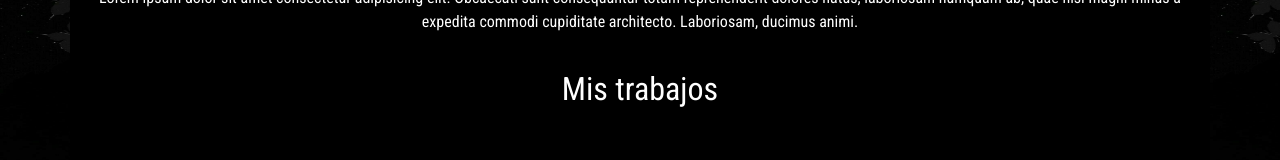
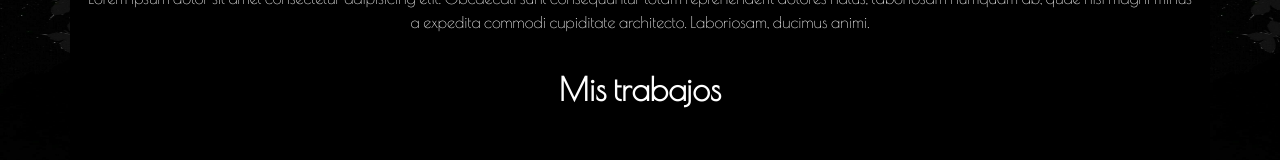
Before and after one commit to ValeriaArellano0011/LuRocoTattooStudio, a React (Create React App) app: page /artistas/1 in a window 1280 px wide. Shown: the part 727-887 px from the top of the page. Built offline with nearby package versions, Linux system fonts and the light colour scheme; no server answers.

Commit message:
agrego tipografia

```diff
--- a/src/components/artistas/ArtistasDetalle.css
+++ b/src/components/artistas/ArtistasDetalle.css
@@ -1,7 +1,10 @@
+@import url('https://fonts.googleapis.com/css2?family=Poiret+One&family=Roboto+Condensed:wght@300;400&display=swap');
+
 .detalle_container{
     display: flex;
     flex-direction: column;
     width: 100%;
+    font-family: 'Poiret One', cursive;
 }
 
 .foto_detalle{
@@ -15,6 +18,7 @@
     text-align: center;
     color: white;
     font-size: 3rem;
+    font-weight: 800;
 }
 
 .descripcion_detalle{
@@ -27,4 +31,6 @@
     color: white;
     margin-top: 20px;
     margin-bottom: 20px;
+    font-family: 'Poiret One', cursive;
+    font-weight: 800;
 }
```
